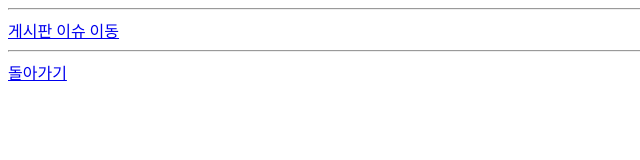
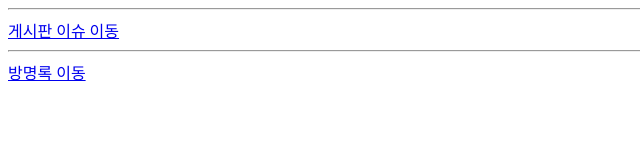
Before and after one commit to asta7107/FinalWeb, a plain HTML site: page index.html in a window 1280 px wide. Shown: the full height of the page, 0-640 px from the left. Drawn offline with Linux system fonts and the light colour scheme.

Commit message:
Update link text from '돌아가기' to '방명록 이동'

```diff
--- a/index.html
+++ b/index.html
@@ -5,6 +5,6 @@
   <body>
     <hr>
     <a href="https://github.com/asta7107/FinalWeb/issues/1#issue-6411852070"> 게시판 이슈 이동 </a><br><hr>
-    <a href="#"> 돌아가기 </a>
+    <a href="#"> 방명록 이동 </a>
   </body>
 </html>
```
